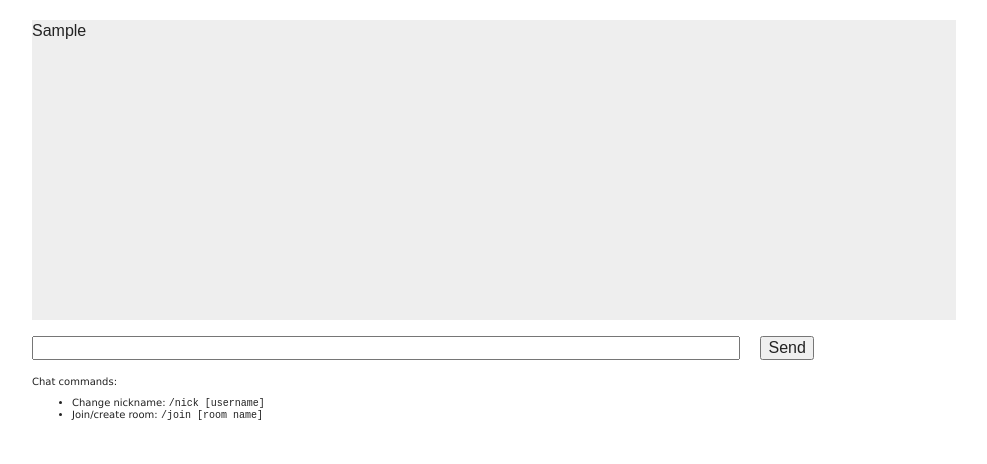
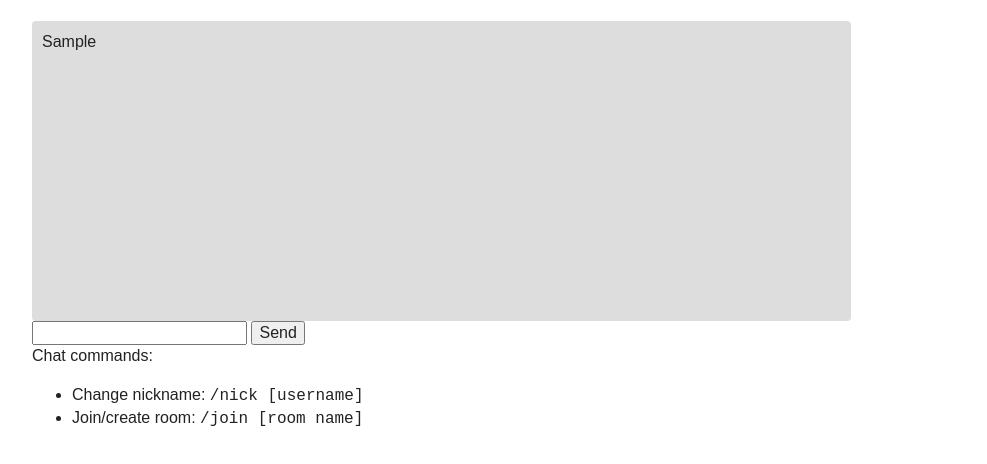
Before and after one commit to themrkevin/chato, a website: page public/index.html in a window 1280 px wide. Both pictures are taken after typing "Sample" into the empty fields and a click on the input "Send". Shown: the whole page, without its empty margins (96-1083 px from the left). Drawn offline with nearby package versions, Linux system fonts and the light colour scheme; no server answers.

Commit message:
some style updates and some markup changes

```diff
--- a/public/css/main.css
+++ b/public/css/main.css
@@ -98,6 +98,41 @@ textarea {
     margin: 0 auto;
 }
 .room {
+
+}
+.messages {
+    width: 80%;
+    height: 300px;
+    float: left;
+    background: #ddd;
+    padding:10px;
+    border-radius: 4px;
+    -webkitbox-sizing:  border-box;
+    -moz-box-sizing:    border-box;
+    box-sizing:         border-box;
+}
+.room-list {
+    width: 20%;
+    float: left;
+    padding: 10px;
+    border-radius: 4px;
+    margin:0;
+    -webkitbox-sizing:  border-box;
+    -moz-box-sizing:    border-box;
+    box-sizing:         border-box;
+}
+.room-list li {
+    cursor: pointer;
+    list-style: none;
+    margin: 0;
+    padding: 7px 10px;
+    border-bottom: 1px solid #ddd;
+}
+/*.content {
+    max-width: 1024px;
+    margin: 0 auto;
+}
+.room {
     background: #ddd;
     margin: 10px 0 20px;
 }
@@ -109,8 +144,6 @@ textarea {
     margin-bottom: 1em;
     margin-right: 10px;
 }
-
-
 .room-list {
     float: right;
     width: 100px;
@@ -130,7 +163,7 @@ margin-right: 1em;
 }
 .help {
     font: 10px "Lucida Grande", Helvetica, Arial, sans-serif;
-}
+}*/
 
 
 
--- a/public/index.html
+++ b/public/index.html
@@ -21,14 +21,13 @@
         <p class="chromeframe">You are using an <strong>outdated</strong> browser. Please <a href="http://browsehappy.com/">upgrade your browser</a> or <a href="http://www.google.com/chromeframe/?redirect=true">activate Google Chrome Frame</a> to improve your experience.</p>
     <![endif]-->
 
-    <div id="content" class="content">
-        <div id="room" class="room">
-        </div>
-        <div id="room-list" class="room-list">
-        </div>
+    <div id="content" class="content clearfix">
+        <h1 id="room" class="room" clearfix></h1>
         <div id="messages" class="messages">
         </div>
-        <form id="send-form" class="send-form">
+        <ul id="room-list" class="room-list">
+        </ul>
+        <form id="send-form" class="send-form clearfix">
             <input class="send-message" />
             <input class="send-button" type="submit" value="Send" />
             <div id="help" class="help">
--- a/public/js/chat_ui.js
+++ b/public/js/chat_ui.js
@@ -1,6 +1,10 @@
 //	practice safe XSS, use protection.
-function divEscapedContentElement(message) {
-	return $('<div></div>').text(message);
+function divEscapedContentElement(message, wrapper) {
+	if(wrapper) {
+		return $('<'+wrapper+'></'+wrapper+'>').text(message);
+	} else {
+		return $('<div></div>').text(message);
+	}
 }
 function divSystemContentElement(message) {
 	return $('<div></div>').html('<i>' + message + '</i>');
@@ -64,11 +68,11 @@ $(function() {
 		for(var room in rooms) {
 			room = room.substring(1, room.length);
 			if(room != '') {
-				roomList$.append(divEscapedContentElement(room));
+				roomList$.append(divEscapedContentElement(room, 'li'));
 			}
 		}
 		//	switch rooms by clicking on names
-		roomList$.find('div').on('click', function() {
+		roomList$.find('li').on('click', function() {
 			chatApp.processCommand('/join ' + $(this).text());
 			sendMessage$.focus();
 		});
```
Lines whose indentation alone changed are shown as unchanged.
